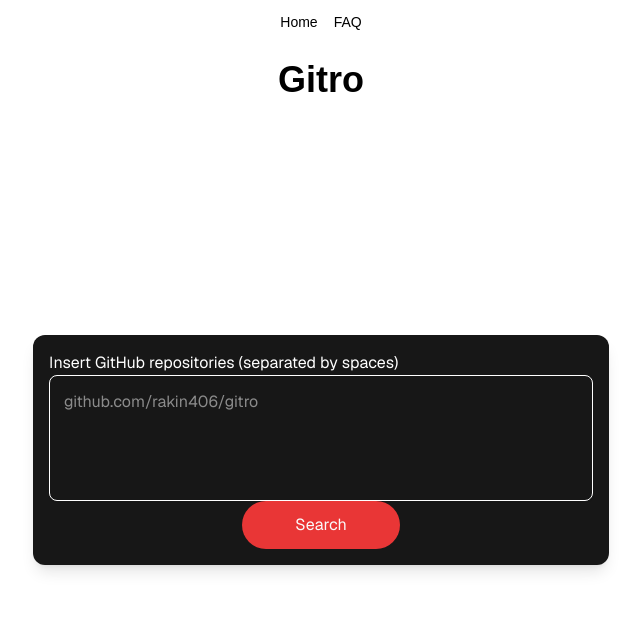
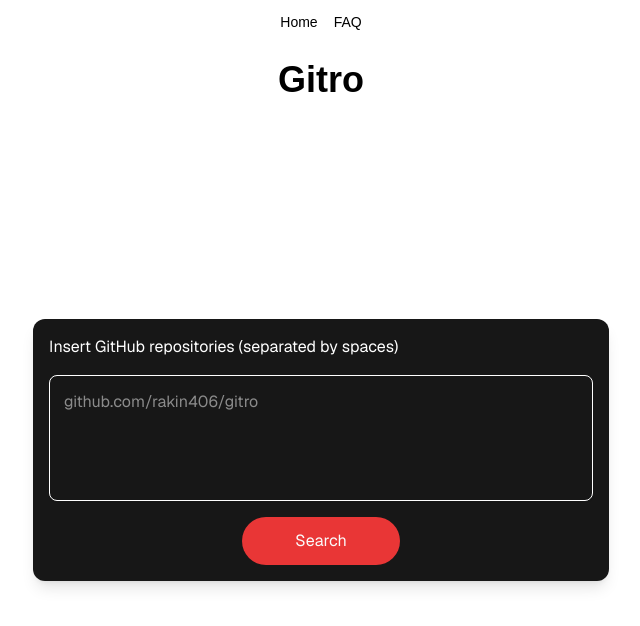
Before and after one commit to rakin406/gitro, a Next.js app: page / in a window 1280 px wide. Shown: the top 626 px of the page, without its empty margins (319-959 px from the left). Built offline with nearby package versions, Linux system fonts and the light colour scheme.

Commit message:
feat: remove div

```diff
--- a/app/page.tsx
+++ b/app/page.tsx
@@ -8,8 +8,10 @@
 
   return (
     <main className="flex flex-col flex-1 items-center justify-center font-sans">
-      <div className="flex flex-col w-sm md:w-xl rounded-xl bg-foreground text-background overflow-hidden shadow-lg gap-4 p-4">
-        <form onSubmit={onSubmit}>
+      <form
+        onSubmit={onSubmit}
+        className="flex flex-col w-sm md:w-xl rounded-xl bg-foreground text-background overflow-hidden shadow-lg gap-4 p-4"
+      >
         <label htmlFor="repos" className="block cursor-default">Insert GitHub repositories (separated by spaces)</label>
 
         <textarea
@@ -29,7 +31,6 @@
           </button>
         </div>
       </form>
-      </div>
     </main>
   );
 }
```
Lines whose indentation alone changed are shown as unchanged.
